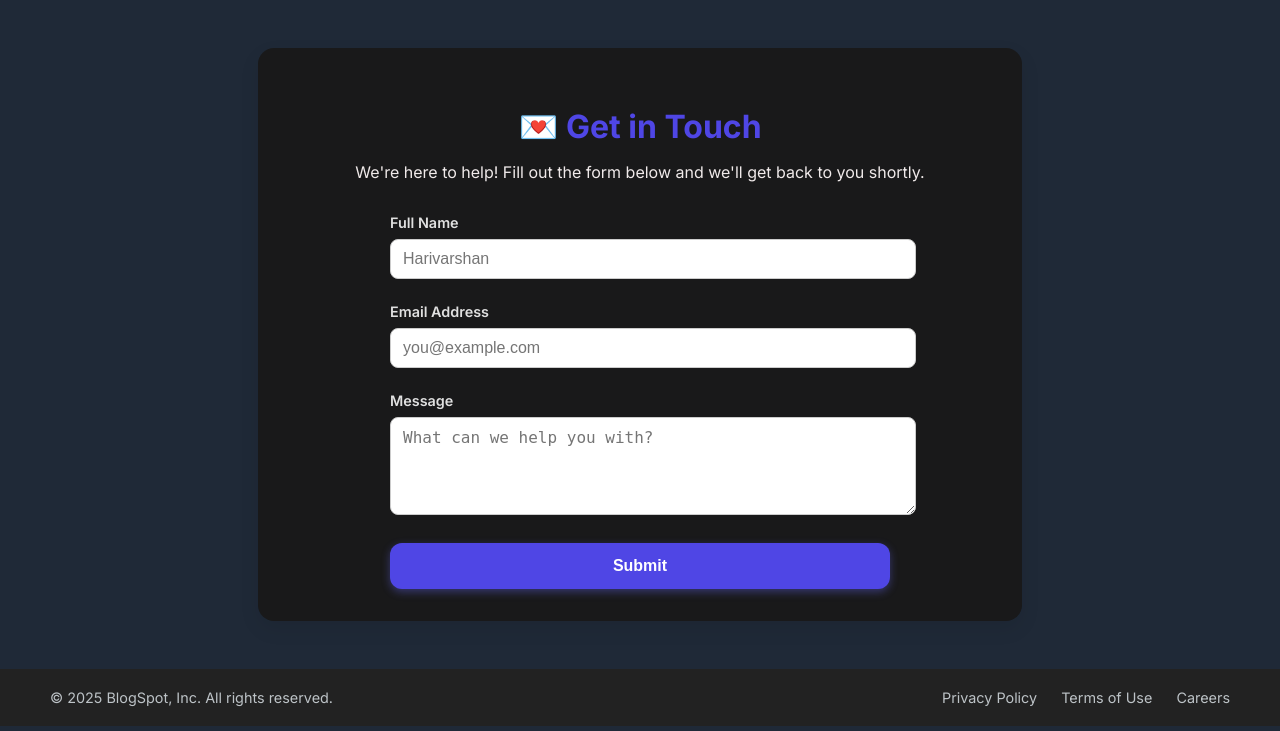
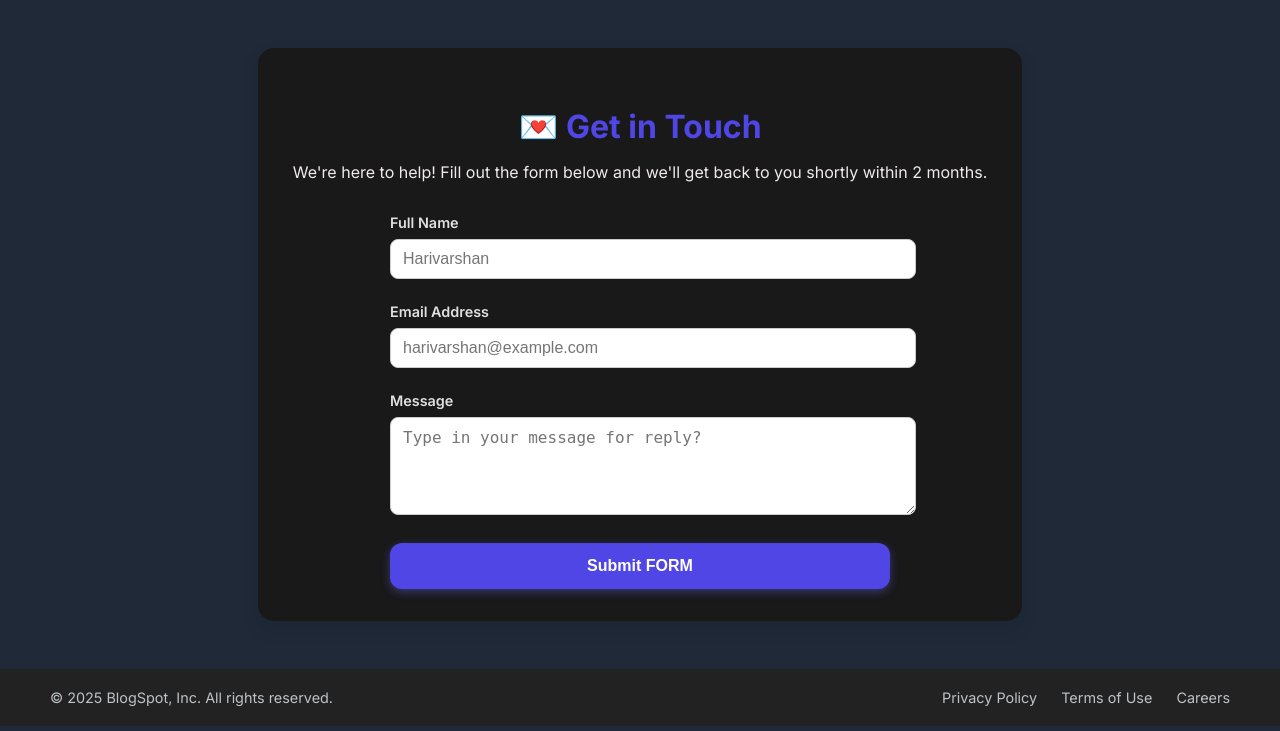
Before and after one commit to kolaapravin1/hvsite, a Django app: page /contact in a window 1280 px wide. Shown: the part 69-800 px from the top of the page. Run offline with Django 5.2, Linux system fonts and the light colour scheme.

```diff
--- a/blog/Templates/contact.html
+++ b/blog/Templates/contact.html
@@ -6,7 +6,7 @@
 <div class="container-fluid">
   <section id="page-contact" class="page-content">
     <h2 class="contact-title">💌 Get in Touch</h2>
-    <p class="contact-subtitle">We're here to help! Fill out the form below and we'll get back to you shortly.</p>
+    <p class="contact-subtitle">We're here to help! Fill out the form below and we'll get back to you shortly within 2 months.</p>
 
     <!-- Success Alert (Animated Notification) -->
     {% if success_message %}
@@ -42,15 +42,15 @@
 
         <div class="form-group">
           <label for="email">Email Address</label>
-          <input type="email" id="email" name="email" required placeholder="you@example.com">
+          <input type="email" id="email" name="email" required placeholder="harivarshan@example.com">
         </div>
 
         <div class="form-group">
           <label for="message">Message</label>
-          <textarea id="message" name="message" rows="4" required placeholder="What can we help you with?"></textarea>
+          <textarea id="message" name="message" rows="4" required placeholder="Type in your message for reply?"></textarea>
         </div>
 
-        <button type="submit" class="submit-btn">Submit</button>
+        <button type="submit" class="submit-btn">Submit FORM</button>
       </form>
     </div>
   </section>
--- a/blog/Templates/index.html
+++ b/blog/Templates/index.html
@@ -44,7 +44,7 @@
     {% endfor %}
   </div>
   {% else %}
-    <p class="no-posts">No posts available at the moment. Please check back later!</p>
+    <p class="no-posts">No posts available at the moment. Please check back later after 24 hours!</p>
   {% endif %}
 
   <!-- PAGINATION (single copy) -->
```
Also changed, not shown: blog/Templates/404.html (+4 -4 lines).
